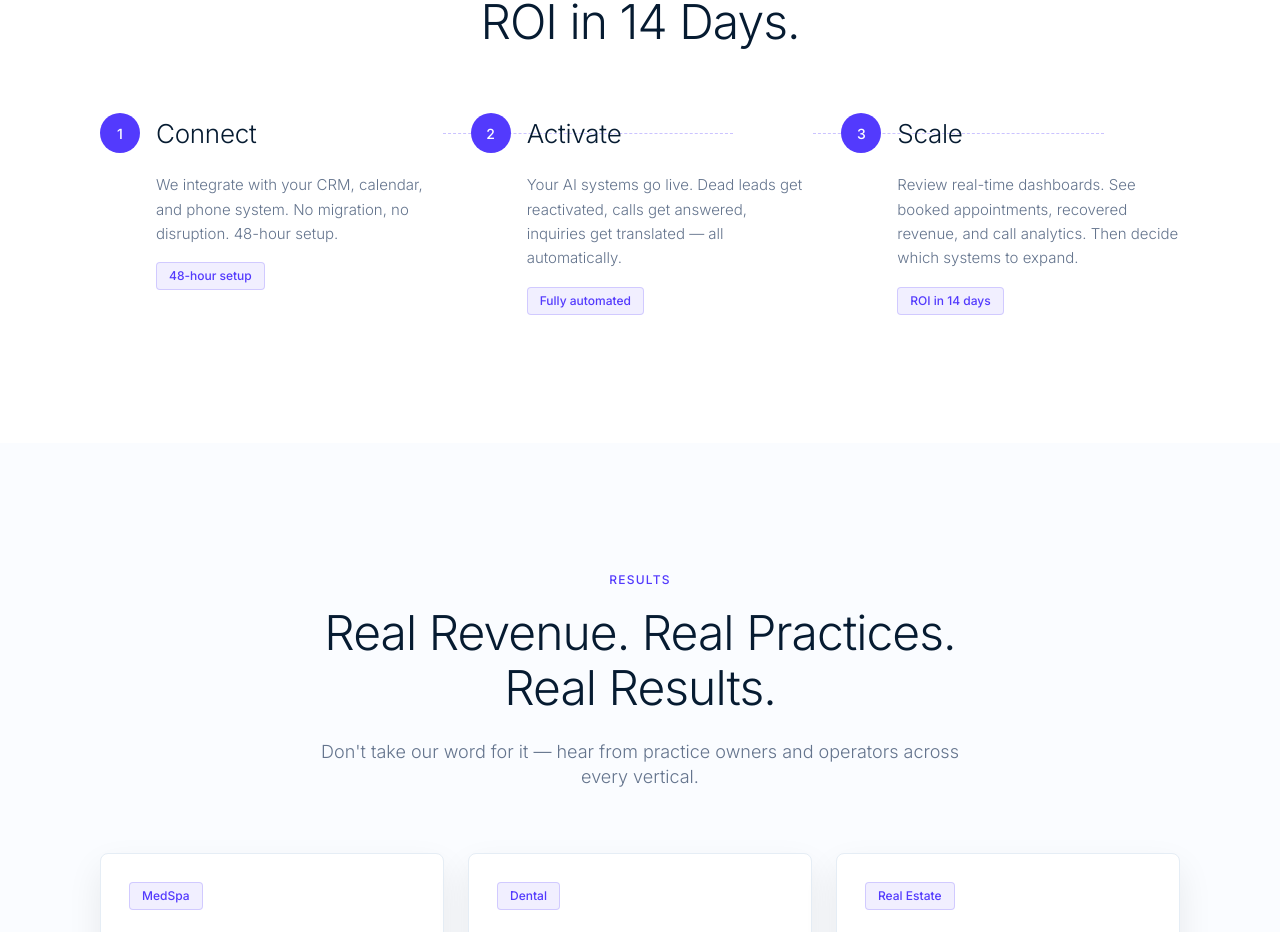
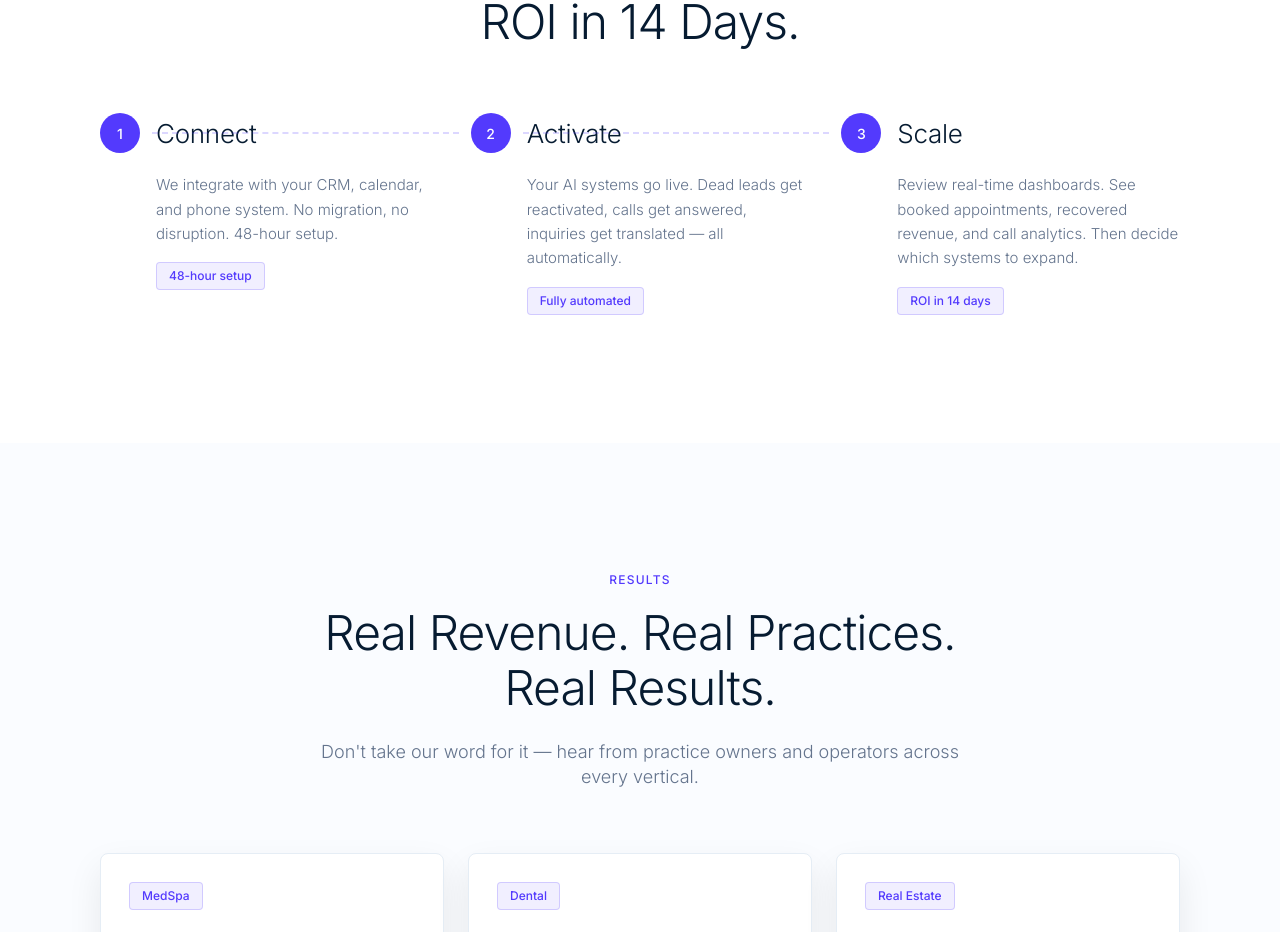
Before and after one commit to Umair/quantamend-website, a Next.js app: page / in a window 1280 px wide. Shown: the part 3700-4632 px from the top of the page. Built offline with nearby package versions, Linux system fonts and the light colour scheme.

Commit message:
line fix

```diff
--- a/app/components/how-it-works.tsx
+++ b/app/components/how-it-works.tsx
@@ -58,10 +58,10 @@ export default function HowItWorks() {
               key={step.title}
               className={`relative reveal ${gridVisible ? "visible" : ""}`}
             >
-              {/* Connector line (desktop) */}
+              {/* Connector line between circles (desktop) */}
               {i < steps.length - 1 && (
-                <div className="hidden md:block absolute top-5 left-[calc(100%+4px)] w-[calc(100%-48px)] h-px">
-                  <div className="h-full border-t border-dashed border-purple/30" />
+                <div className="hidden md:block absolute top-[19px] left-[52px] right-[-20px] h-px z-0">
+                  <div className="h-full border-t-2 border-dashed border-purple/20" />
                 </div>
               )}
 
```
